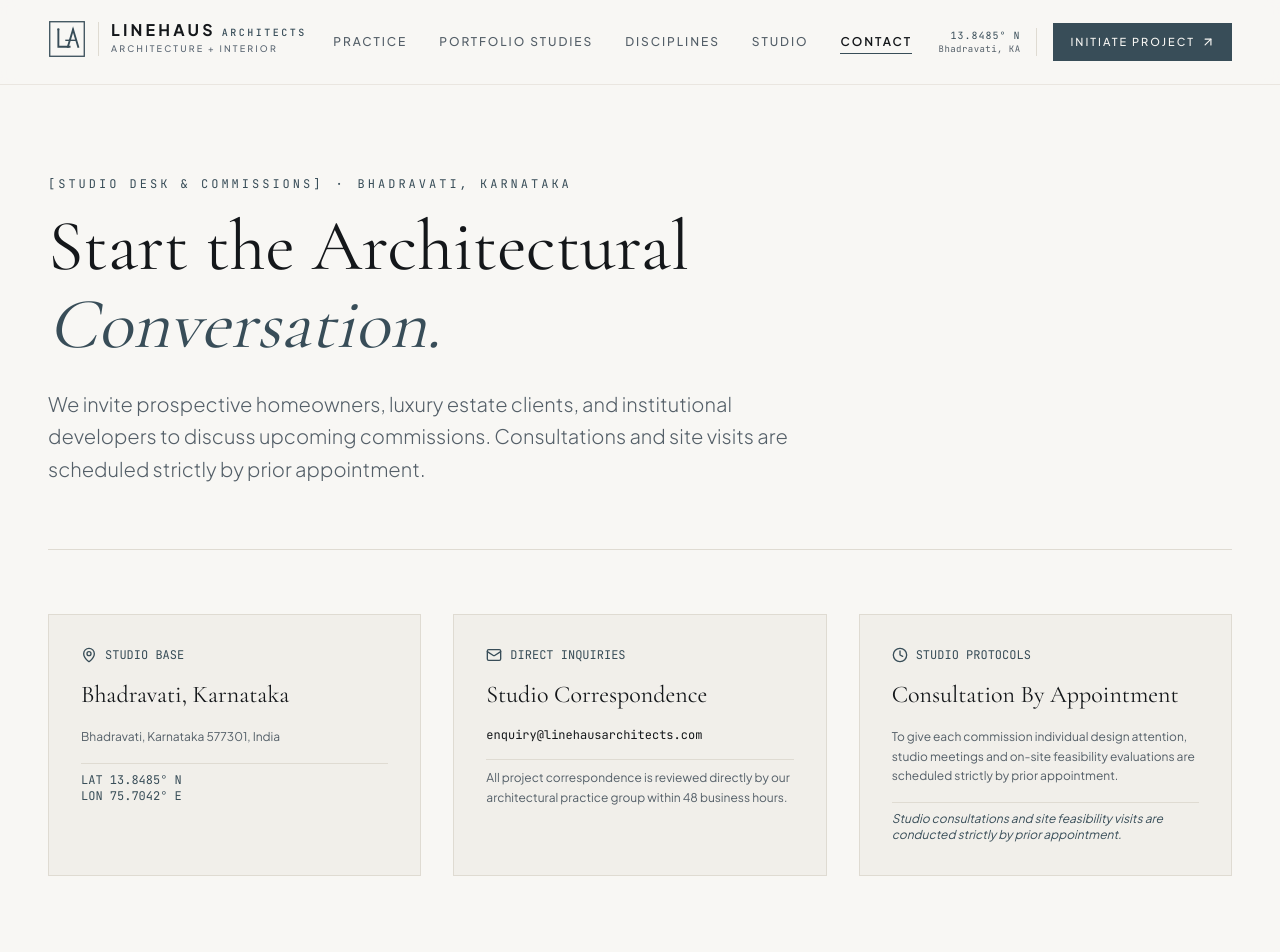
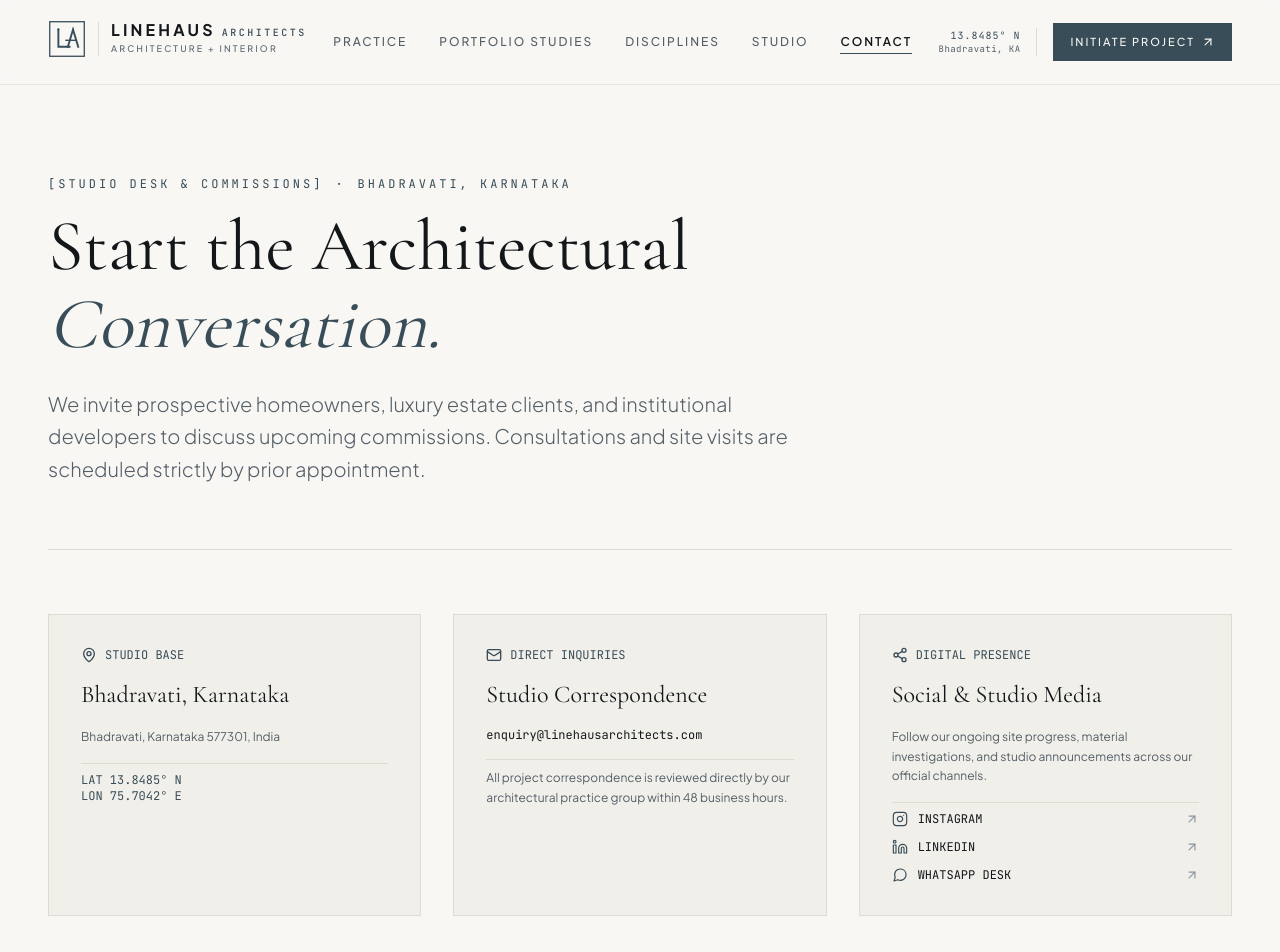
Before and after one commit to Kish-han/linehaus_firm, a Next.js app: page /contact in a window 1280 px wide. Shown: the top 952 px of the page. Built offline with nearby package versions, Linux system fonts and the light colour scheme.

Commit message:
feat(contact): replace studio protocols box with social & digital media channels

```diff
--- a/src/app/contact/page.tsx
+++ b/src/app/contact/page.tsx
@@ -2,7 +2,7 @@ import { Metadata } from "next";
 import { Container } from "@/components/ui/Container";
 import { siteConfig } from "@/data/siteConfig";
 import { ProjectIntakeSection } from "@/components/home/ProjectIntakeSection";
-import { Mail, MapPin, Clock } from "lucide-react";
+import { Mail, MapPin, Share2, ArrowUpRight } from "lucide-react";
 
 export const metadata: Metadata = {
   title: "Contact & Studio Desk",
@@ -68,19 +68,66 @@ export default function ContactPage() {
             </p>
           </div>
 
-          {/* Consultation Protocol */}
+          {/* Social Channels & Digital Presence */}
           <div className="p-8 bg-[#F1EFEA] border border-[#DFDBD2] space-y-4">
             <div className="flex items-center gap-2 text-xs font-mono text-[#384D58] uppercase">
-              <Clock className="w-4 h-4" />
-              <span>Studio Protocols</span>
+              <Share2 className="w-4 h-4" />
+              <span>Digital Presence</span>
             </div>
-            <h3 className="font-serif text-2xl text-[#14171A]">Consultation By Appointment</h3>
+            <h3 className="font-serif text-2xl text-[#14171A]">Social &amp; Studio Media</h3>
             <p className="font-sans text-xs text-[#545F68] leading-relaxed">
-              To give each commission individual design attention, studio meetings and on-site feasibility evaluations are scheduled strictly by prior appointment.
+              Follow our ongoing site progress, material investigations, and studio announcements across our official channels.
             </p>
-            <p className="font-sans text-xs text-[#384D58] italic pt-2 border-t border-[#DFDBD2]">
-              {siteConfig.location.consultationNote}
-            </p>
+            <div className="pt-2 border-t border-[#DFDBD2] space-y-3">
+              <a
+                href="https://instagram.com"
+                target="_blank"
+                rel="noopener noreferrer"
+                className="flex items-center justify-between text-xs font-mono text-[#14171A] hover:text-[#384D58] transition-colors group"
+              >
+                <div className="flex items-center gap-2.5">
+                  <svg className="w-4 h-4 text-[#384D58]" viewBox="0 0 24 24" fill="none" stroke="currentColor" strokeWidth="1.75" strokeLinecap="round" strokeLinejoin="round">
+                    <rect x="2" y="2" width="20" height="20" rx="5" ry="5" />
+                    <path d="M16 11.37A4 4 0 1 1 12.63 8 4 4 0 0 1 16 11.37z" />
+                    <line x1="17.5" y1="6.5" x2="17.51" y2="6.5" />
+                  </svg>
+                  <span>INSTAGRAM</span>
+                </div>
+                <ArrowUpRight className="w-3.5 h-3.5 text-[#88939C] group-hover:text-[#384D58] transition-transform group-hover:translate-x-0.5 group-hover:-translate-y-0.5" />
+              </a>
+
+              <a
+                href="https://linkedin.com"
+                target="_blank"
+                rel="noopener noreferrer"
+                className="flex items-center justify-between text-xs font-mono text-[#14171A] hover:text-[#384D58] transition-colors group"
+              >
+                <div className="flex items-center gap-2.5">
+                  <svg className="w-4 h-4 text-[#384D58]" viewBox="0 0 24 24" fill="none" stroke="currentColor" strokeWidth="1.75" strokeLinecap="round" strokeLinejoin="round">
+                    <path d="M16 8a6 6 0 0 1 6 6v7h-4v-7a2 2 0 0 0-2-2 2 2 0 0 0-2 2v7h-4v-7a6 6 0 0 1 6-6z" />
+                    <rect x="2" y="9" width="4" height="12" />
+                    <circle cx="4" cy="4" r="2" />
+                  </svg>
+                  <span>LINKEDIN</span>
+                </div>
+                <ArrowUpRight className="w-3.5 h-3.5 text-[#88939C] group-hover:text-[#384D58] transition-transform group-hover:translate-x-0.5 group-hover:-translate-y-0.5" />
+              </a>
+
+              <a
+                href="https://wa.me/?text=Hello%20Linehaus%20Architects,%20I%20would%20like%20to%20enquire%20about%20an%20architectural%20commission."
+                target="_blank"
+                rel="noopener noreferrer"
+                className="flex items-center justify-between text-xs font-mono text-[#14171A] hover:text-[#384D58] transition-colors group"
+              >
+                <div className="flex items-center gap-2.5">
+                  <svg className="w-4 h-4 text-[#384D58]" viewBox="0 0 24 24" fill="none" stroke="currentColor" strokeWidth="1.75" strokeLinecap="round" strokeLinejoin="round">
+                    <path d="M21 11.5a8.38 8.38 0 0 1-.9 3.8 8.5 8.5 0 0 1-7.6 4.7 8.38 8.38 0 0 1-3.8-.9L3 21l1.9-5.7a8.38 8.38 0 0 1-.9-3.8 8.5 8.5 0 0 1 4.7-7.6 8.38 8.38 0 0 1 3.8-.9h.5a8.48 8.48 0 0 1 8 8v.5z" />
+                  </svg>
+                  <span>WHATSAPP DESK</span>
+                </div>
+                <ArrowUpRight className="w-3.5 h-3.5 text-[#88939C] group-hover:text-[#384D58] transition-transform group-hover:translate-x-0.5 group-hover:-translate-y-0.5" />
+              </a>
+            </div>
           </div>
         </div>
       </Container>
```
